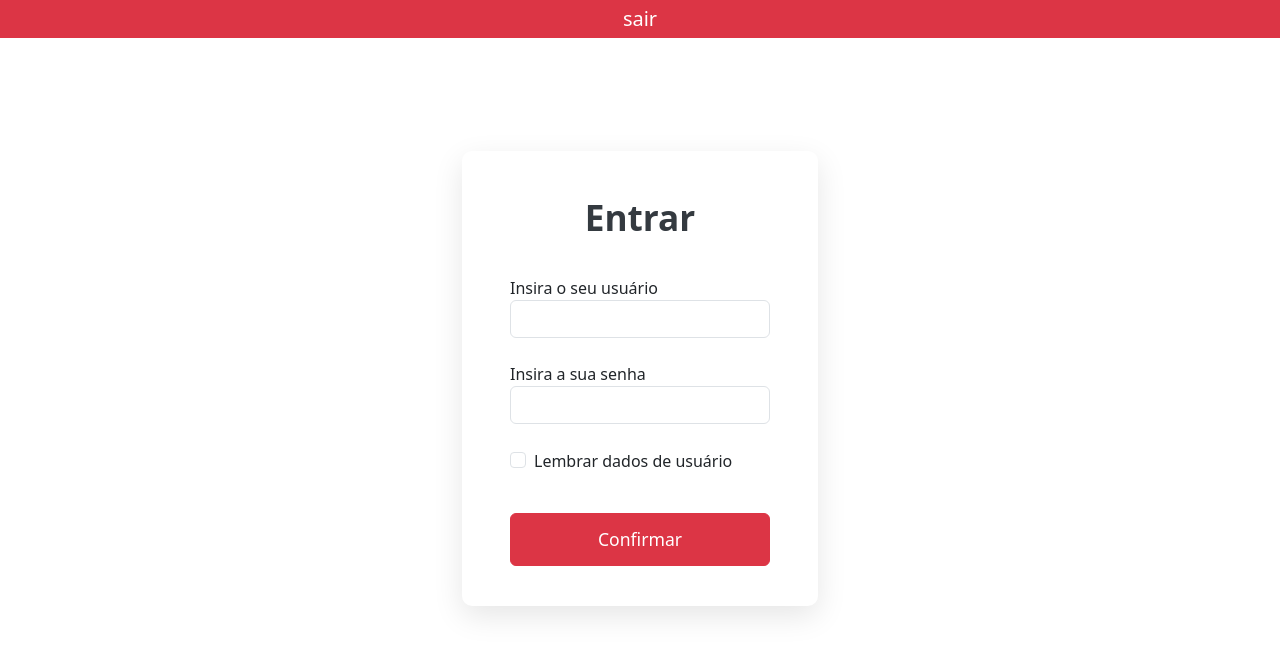
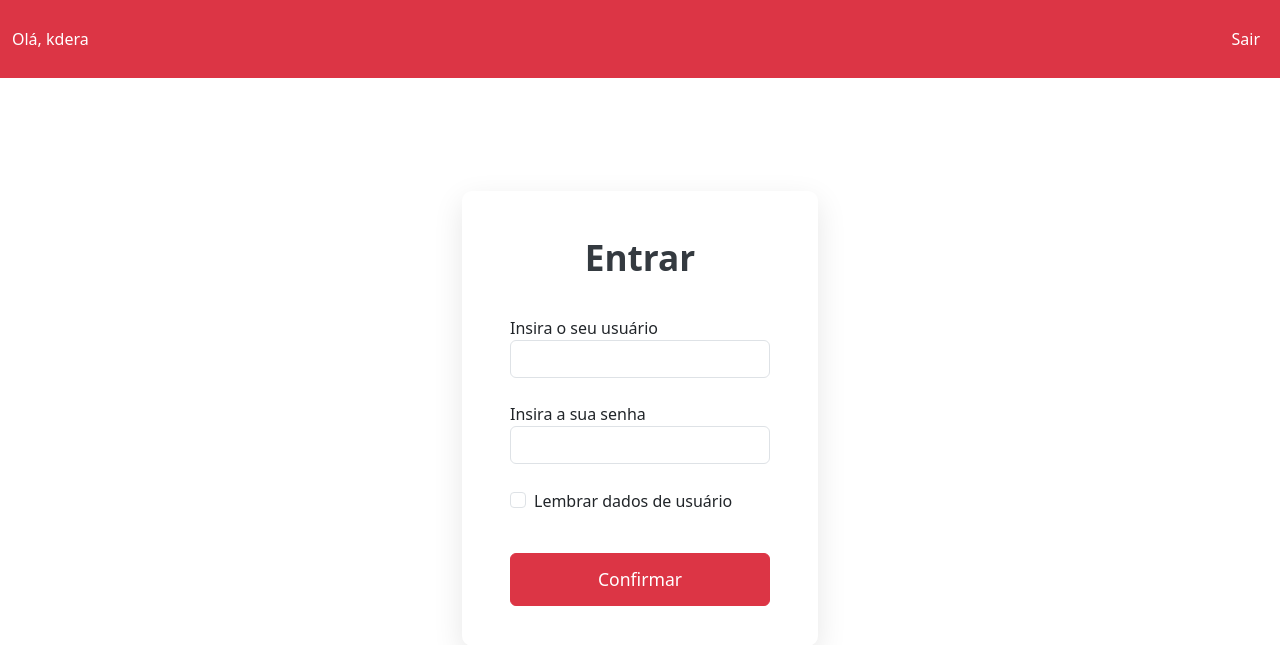
Before and after one commit to TIAGOGCARVALHO/SiteRpgConvergencia, a Flask app: page /Entrar in a window 1280 px wide. Shown: the top 645 px of the page. Run offline with Flask 3, Linux system fonts and the light colour scheme; a user stored in the database is signed in.

Commit message:
logout configurado

```diff
--- a/siteconvergencia/static/css/estilo.css
+++ b/siteconvergencia/static/css/estilo.css
@@ -13,6 +13,25 @@
 .navbar-dark .navbar-brand:hover {
   color: #FFFFFF;
 }
+
+/* NOVAS REGRAS ADICIONADAS */
+/* Deixa o texto "Olá, usuario" branco */
+.navbar-dark .navbar-text {
+  color: white;
+}
+
+/* Deixa o link "Sair" branco */
+.navbar-dark .nav-link {
+  color: white;
+}
+
+/* Opcional: Mantém o link branco ao passar o mouse, mas com um leve brilho para feedback */
+.navbar-dark .nav-link:hover,
+.navbar-dark .nav-link:focus {
+  color: rgba(255, 255, 255, 0.85);
+}
+/* FIM DAS NOVAS REGRAS */
+
 
 .navbar-brand-absolute-center {
   position: absolute;
--- a/siteconvergencia/templates/_navbar.html
+++ b/siteconvergencia/templates/_navbar.html
@@ -1,19 +1,35 @@
-<nav class="navbar navbar-expand-lg navbar-dark navbar-custom-red-bg"> <div class="container-fluid">
+<nav class="navbar navbar-expand-lg navbar-dark navbar-custom-red-bg">
+  <div class="container-fluid">
     {% if current_user.is_authenticated %}
-        <a class="navbar-brand navbar-brand-absolute-center navbar-brand-custom-hover" href="{{ url_for('sair') }}">sair</a>
-        <button class="navbar-toggler" type="button" data-bs-toggle="collapse" data-bs-target="#navbarNav" aria-controls="navbarNav" aria-expanded="false" aria-label="Toggle navigation">
-          <span class="navbar-toggler-icon"></span> </button>
-        <div class="collapse navbar-collapse" id="navbarNav">
-          <ul class="navbar-nav">
+      <button class="navbar-toggler" type="button" data-bs-toggle="collapse" data-bs-target="#navbarNav" aria-controls="navbarNav" aria-expanded="false" aria-label="Toggle navigation">
+        <span class="navbar-toggler-icon"></span>
+      </button>
+
+      <div class="collapse navbar-collapse" id="navbarNav">
+
+        <ul class="navbar-nav">
+          <li class="nav-item">
+            <span class="navbar-text">
+              Olá, {{ current_user.username }}
+            </span>
+          </li>
         </ul>
+
+        <ul class="navbar-nav ms-auto">
+          <li class="nav-item">
+            <a class="nav-link" href="{{ url_for('sair') }}">Sair</a>
+          </li>
+        </ul>
+      </div>
     {% else %}
-        <a class="navbar-brand navbar-brand-absolute-center navbar-brand-custom-hover" href="{{ url_for('pagina_inicial') }}">Convergência</a>
-        <button class="navbar-toggler" type="button" data-bs-toggle="collapse" data-bs-target="#navbarNav" aria-controls="navbarNav" aria-expanded="false" aria-label="Toggle navigation">
-          <span class="navbar-toggler-icon"></span> </button>
-        <div class="collapse navbar-collapse" id="navbarNav">
-          <ul class="navbar-nav">
+      <a class="navbar-brand navbar-brand-absolute-center navbar-brand-custom-hover" href="{{ url_for('pagina_inicial') }}">Convergência</a>
+      <button class="navbar-toggler" type="button" data-bs-toggle="collapse" data-bs-target="#navbarNav" aria-controls="navbarNav" aria-expanded="false" aria-label="Toggle navigation">
+        <span class="navbar-toggler-icon"></span>
+      </button>
+      <div class="collapse navbar-collapse" id="navbarNav">
+        <ul class="navbar-nav">
         </ul>
+      </div>
     {% endif %}
-    </div>
   </div>
 </nav>
```
